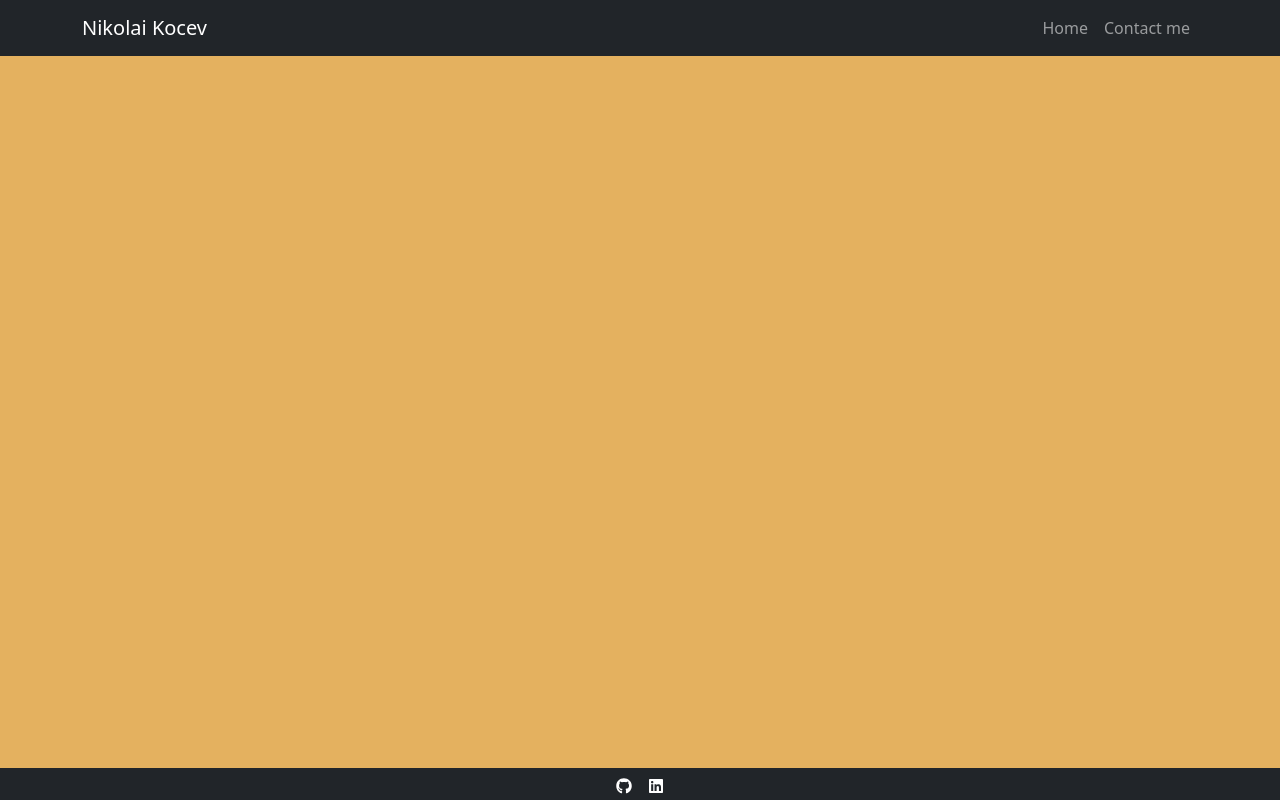
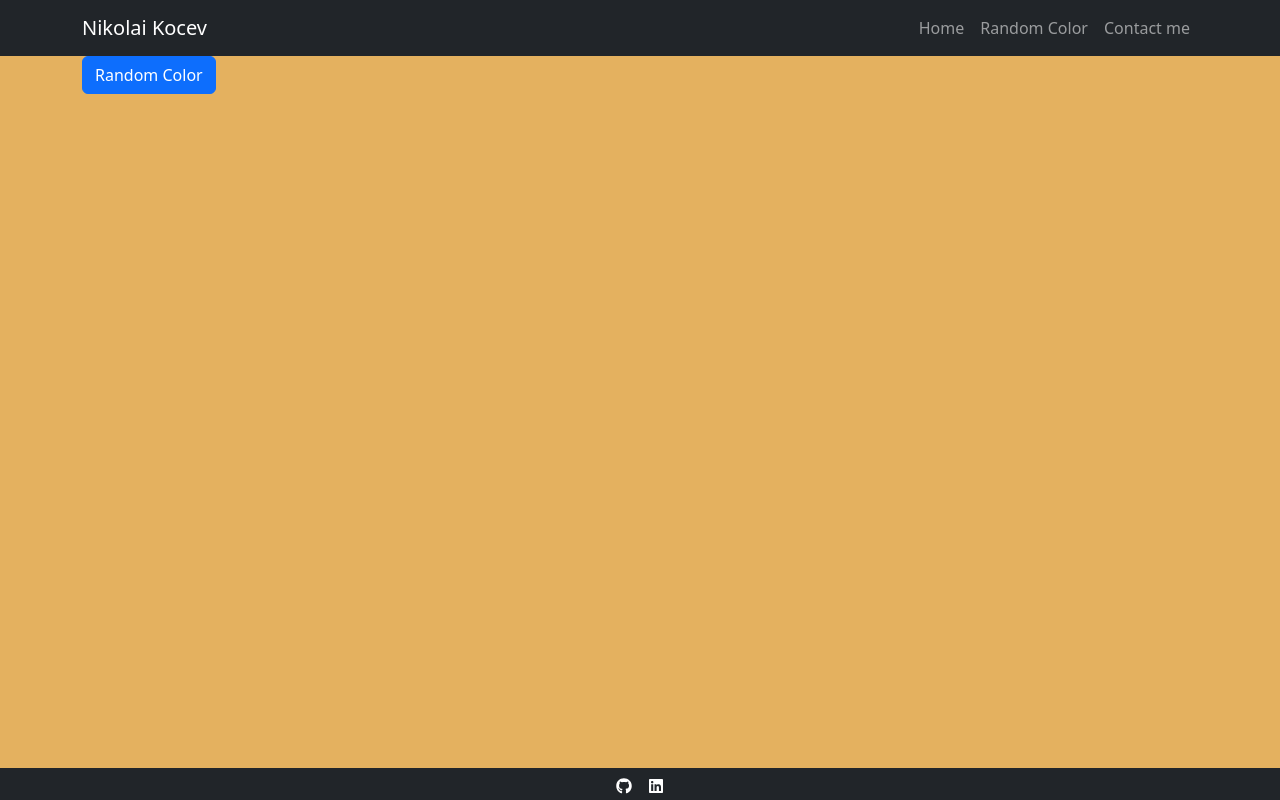
Before and after one commit to NikyAviator/nikolaikocev, a React (Vite) app in the folder frontend/: page /randomcolor in a window 1280 px wide. Built offline with nearby package versions, Linux system fonts and the light colour scheme; a web font is replaced by a local one.

Commit message:
Adding the RandomColor.jsx skeleton page.

```diff
--- a/frontend/src/App.jsx
+++ b/frontend/src/App.jsx
@@ -4,6 +4,7 @@ import '../src/scss/styles.scss';
 import Home from './Pages/Home.jsx';
 import Header from './Components/Header.jsx';
 import Footer from './Components/Footer';
+import RandomColor from './Components/random-color/RandomColor.jsx';
 function App() {
   return (
     <>
@@ -14,6 +15,7 @@ function App() {
         <main>
           <Routes>
             <Route path='/' element={<Home />} />
+            <Route path='/randomcolor' element={<RandomColor />} />
           </Routes>
         </main>
         <footer>
--- a/frontend/src/Components/Header.jsx
+++ b/frontend/src/Components/Header.jsx
@@ -12,6 +12,7 @@ function Header() {
         <Navbar.Collapse id='basic-navbar-nav'>
           <Nav className='ms-auto'>
             <Nav.Link href='/'>Home</Nav.Link>
+            <Nav.Link href='/randomcolor'>Random Color</Nav.Link>
             <Nav.Link href='/contactme'>Contact me</Nav.Link>
           </Nav>
         </Navbar.Collapse>
--- /dev/null
+++ b/frontend/src/Components/random-color/RandomColor.jsx
@@ -0,0 +1,20 @@
+import '../../scss/styles.scss';
+import { Container, Row, Col, Button } from 'react-bootstrap';
+
+const RandomColor = () => {
+  return (
+    <>
+      <Container>
+        <Row>
+          <Col>
+            <Button type='button' class='btn btn-secondary'>
+              Random Color
+            </Button>
+          </Col>
+        </Row>
+      </Container>
+    </>
+  );
+};
+
+export default RandomColor;
```
Also changed, not shown: 1 other file (tests, documents, lock files or other folders).
